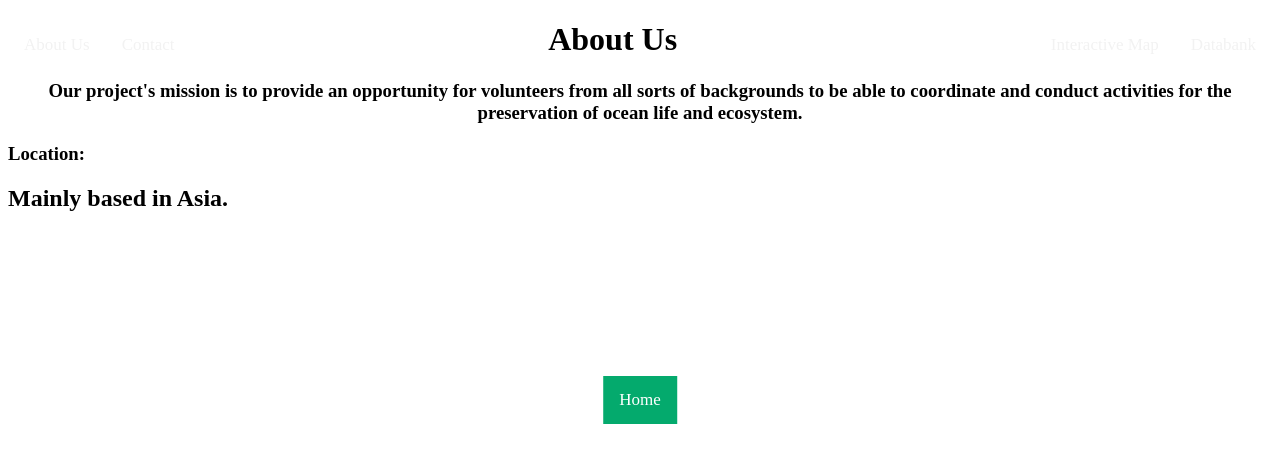
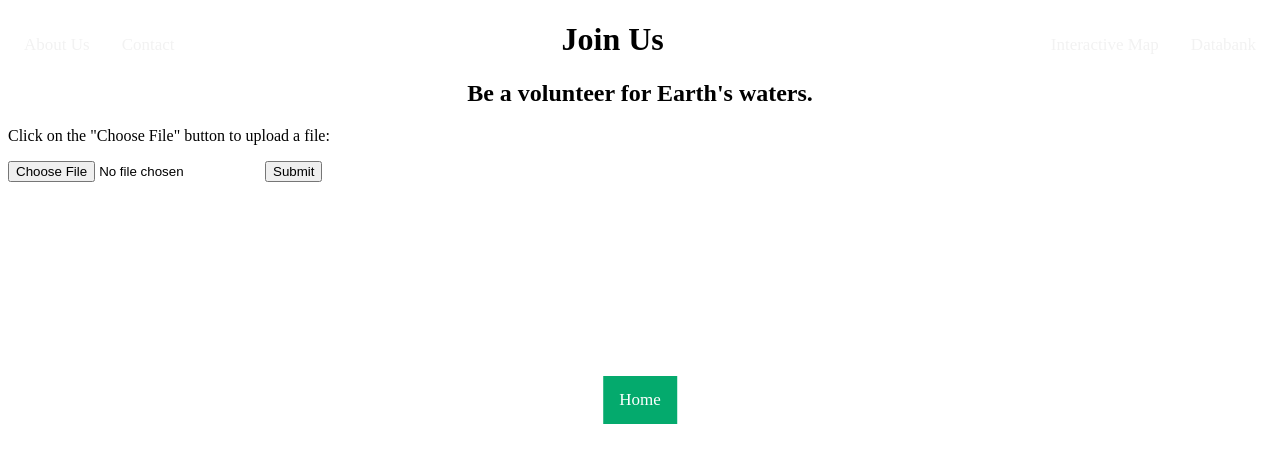
Before and after one commit to FV101LW/Final_Project, a plain HTML site: page page3.html in a window 1280 px wide. Drawn offline with Linux system fonts and the light colour scheme.

Commit message:
Update page3.html
Transferred Application Form to the proper page.

```diff
--- a/page3.html
+++ b/page3.html
@@ -6,6 +6,9 @@
       text-align: center;
     }
 
+    h2 {
+      text-align: center;
+    }
 
     .topnav a {
   float: left;
@@ -74,11 +77,18 @@
 
 </div>
 
-  <h1> About Us</h1>
-  <h3 style="text-align: center;"> Our project's mission is to provide an opportunity for volunteers from all sorts of backgrounds to be able to coordinate and conduct activities for the preservation of ocean life and ecosystem. </h3>
 
-  <h3> Location: </h3>
-    <h2> Mainly based in Asia. </h2>
+  <h1> Join Us</h1>
+  <h2> Be a volunteer for Earth's waters.</h2>
+
+<p>Click on the "Choose File" button to upload a file:</p>
+
+<form action="/action_page.php">
+  <input type="file" id="myFile" name="filename">
+  <input type="submit">
+</form>
+
+
 
 
 
```
